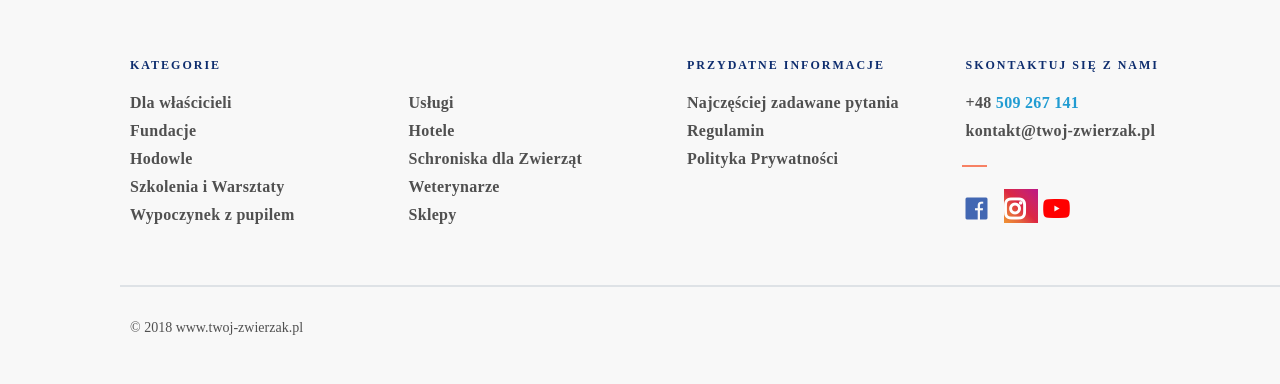
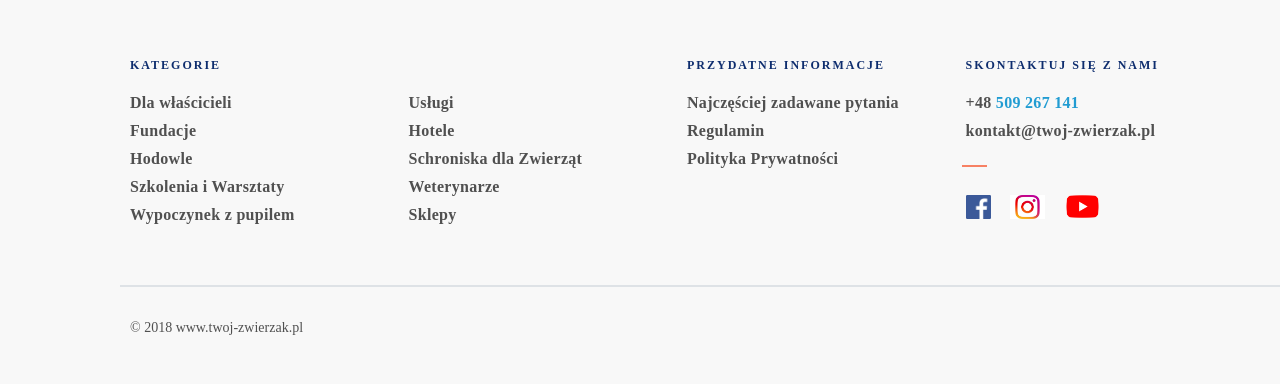
Before and after one commit to developer1984/tz, a PHP site: page / in a window 1280 px wide; the page is wider, and only the part inside the window is pictured. Shown: the top 384 px of that part. Run offline with PHP 8.4, Linux system fonts and the light colour scheme; some libraries are stand-ins or nearby versions.

Commit message:
nowe zmiany

```diff
--- a/index.html
+++ b/index.html
@@ -56,9 +56,10 @@
                                 <div class="empty">
                                 </div>
                                     <li class="social-media">
-                                    <a href="#"><i class="fab fa-facebook"></i></a>
-                                    <a href="#"><i class="fab fa-instagram"></i></a>
-                                    <a href="#"><i class="fab fa-youtube"></i></a></li>
+                                    <a href="#"><img src="assets/ikona-fb.jpg"></a>
+                                    <a href="#"><img class="insta" src="assets/Instagram-nov%C3%A1-ikona-1000x700.jpg"></a>
+                                    <a href="#"><img class="yt" src="assets/yt.png"></a>
+                                    </li>
                                 </ul>
                             </div>
                     </div>
--- a/style.css
+++ b/style.css
@@ -29,8 +29,17 @@
 .containerfooter li a:hover {
     color:#f78164;
 }
+.span a:hover {
+    color:#f78164;
+}
+.col-md-3 li a:hover {
+    color:#f78164;
+}
 span {
     color:#219cd2;
+}
+.col-md-3 li a span:hover {
+     color:#f78164;
 }
 .highlighted {
   font-family: HKGrotesk;
@@ -43,8 +52,6 @@ span {
   color: #0e2d6e;
 text-transform:uppercase;
   font-weight: 800;
-
-
 
 }
 .copyright {
@@ -66,20 +73,7 @@ text-transform:uppercase;
   padding-top:8px;
  font-size:24px;
 }
-.fa-facebook {
-  color:#4267b2;
 
-}
-.fa-youtube {
-  color:red;
-}
-.fa-instagram {
-    color:#fff;
-    background: -moz-linear-gradient(45deg, #f09433 0%, #e6683c 25%, #dc2743 50%, #cc2366 75%, #bc1888 100%);
-    background: -webkit-linear-gradient(45deg, #f09433 0%,#e6683c 25%,#dc2743 50%,#cc2366 75%,#bc1888 100%);
-    background: linear-gradient(45deg, #f09433 0%,#e6683c 25%,#dc2743 50%,#cc2366 75%,#bc1888 100%);
-    filter: progid:DXImageTransform.Microsoft.gradient( startColorstr='#f09433', endColorstr='#bc1888',GradientType=1 )
-}
 .empty {
     margin-left:-4px;
     padding:0;
@@ -101,6 +95,15 @@ text-transform:uppercase;
     margin-left:-10px;
   align-items:center;
 }
-.social-media {
+ .social-media img {
     padding-right:15px;
+    height:24px;
+    width:40px;
 }
+.social-media .insta {
+    width:50px;
+}
+.social-media .yt {
+    width:50px;
+    height:35px;
+}
```
Also changed, not shown: assets/Instagram-nová-ikona-1000x700.jpg (added), assets/ikona-fb.jpg (added), assets/yt.png (added).
